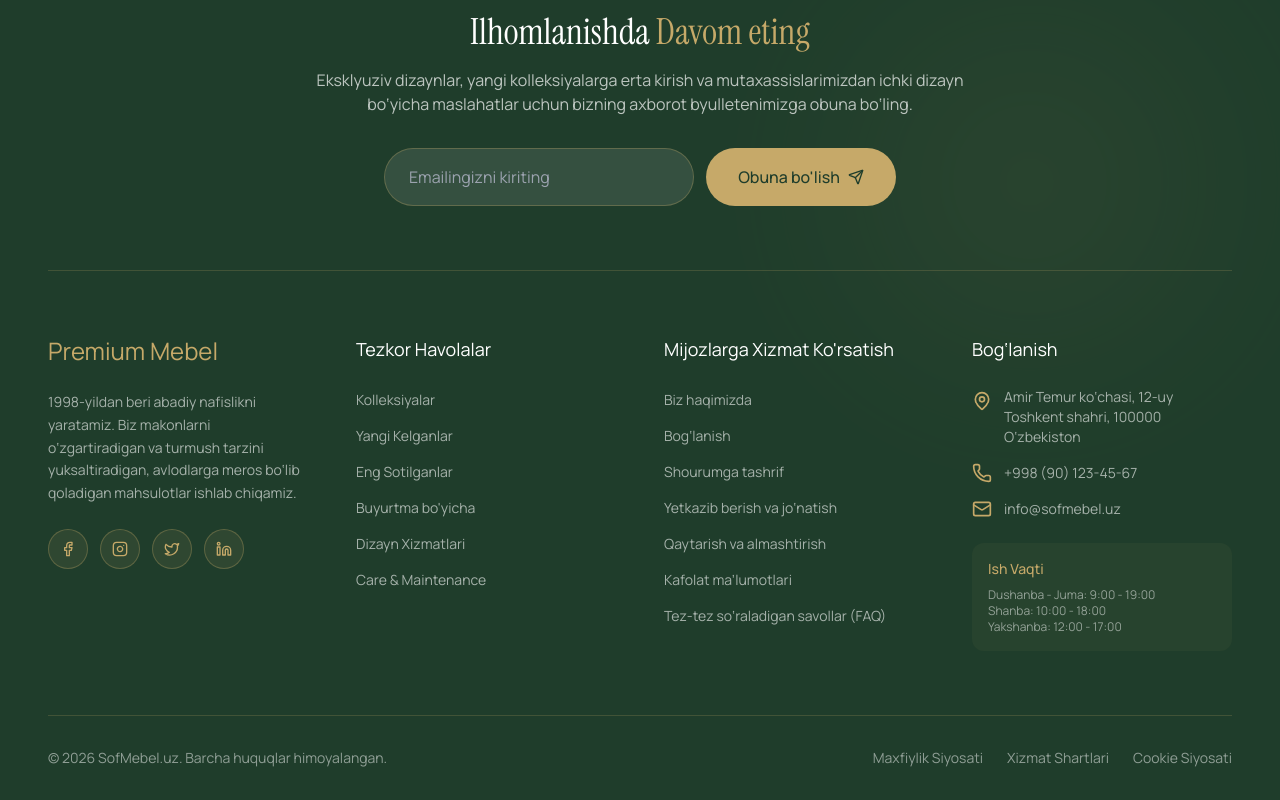
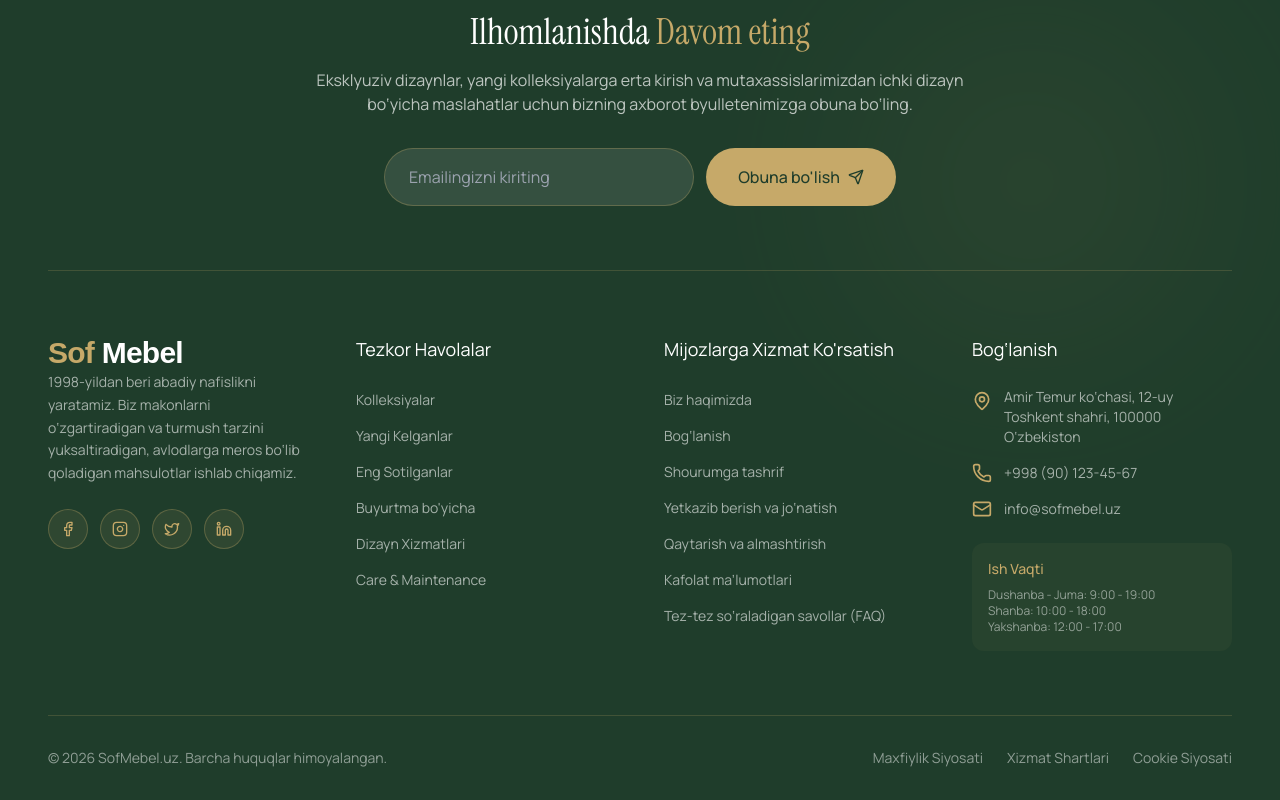
Before and after one commit to estoyse/sofmebel, a Next.js app: page /online-magazine in a window 1280 px wide. Shown: the part 868-1668 px from the top of the page. Built offline with nearby package versions, Linux system fonts and the light colour scheme; a web font is replaced by a local one.

Commit message:
fix: brandlogo at footer & navbar misalignment fix

```diff
--- a/components/Footer.tsx
+++ b/components/Footer.tsx
@@ -11,6 +11,7 @@ import {
   Send,
 } from "lucide-react";
 import { useState } from "react";
+import Link from "next/link";
 
 export function Footer() {
   const [email, setEmail] = useState("");
@@ -82,9 +83,11 @@ export function Footer() {
             viewport={{ once: true }}
             transition={{ duration: 0.6 }}
           >
-            <h4 className='text-2xl mb-6 text-goldAccent font-normal'>
-              Premium Mebel
-            </h4>
+            <Link href='/'>
+              <div className='text-2xl lg:text-3xl font-semibold tracking-tight text-white font-brand'>
+                <span className='font-brand text-goldAccent'>Sof</span> Mebel
+              </div>
+            </Link>
             <p className='text-sm leading-relaxed mb-6 text-white/60'>
               1998-yildan beri abadiy nafislikni yaratamiz. Biz makonlarni
               o‘zgartiradigan va turmush tarzini yuksaltiradigan, avlodlarga
--- a/components/Navbar.tsx
+++ b/components/Navbar.tsx
@@ -2,6 +2,7 @@
 
 import { useState, useEffect } from "react";
 import { motion, AnimatePresence } from "motion/react";
+import Link from "next/link";
 
 const navItems = [
   { label: "Bosh sahifa", href: "/#bosh-sahifa" },
@@ -57,9 +58,11 @@ export function Navbar() {
       className='fixed inset-x-0 top-0 z-50 backdrop-blur-xl bg-greenDeep/80 border-b border-white/5'
     >
       <div className='mx-auto flex w-full max-w-[1400px] items-center justify-between px-6 py-4 lg:px-12'>
-        <div className='text-2xl lg:text-3xl font-semibold tracking-tight text-white font-brand'>
-          <span className='font-brand text-goldAccent'>Sof</span> Mebel
-        </div>
+        <Link href='/'>
+          <div className='text-2xl lg:text-3xl font-semibold tracking-tight text-white font-brand'>
+            <span className='font-brand text-goldAccent'>Sof</span> Mebel
+          </div>
+        </Link>
 
         <nav className='hidden items-center gap-10 text-[15px] font-medium tracking-wide text-white/90 md:flex'>
           {navItems.map(item => (
@@ -74,7 +77,7 @@ export function Navbar() {
           ))}
         </nav>
 
-        <div className='flex items-center gap-4'>
+        <div className='flex items-center gap-4 md:hidden'>
           <button
             type='button'
             onClick={() => setIsMobileMenuOpen(prev => !prev)}
```
